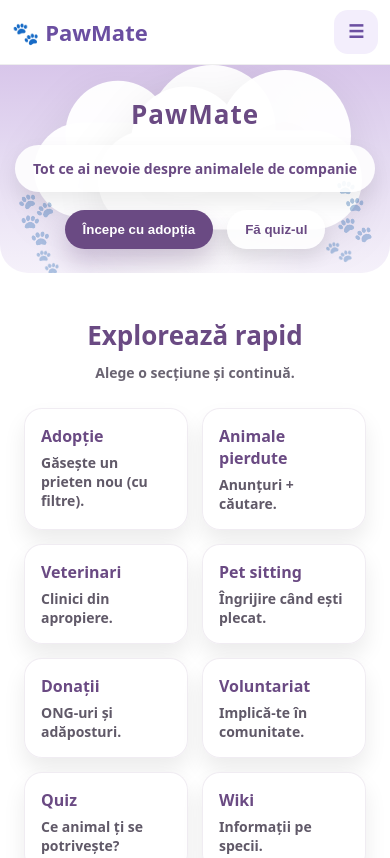
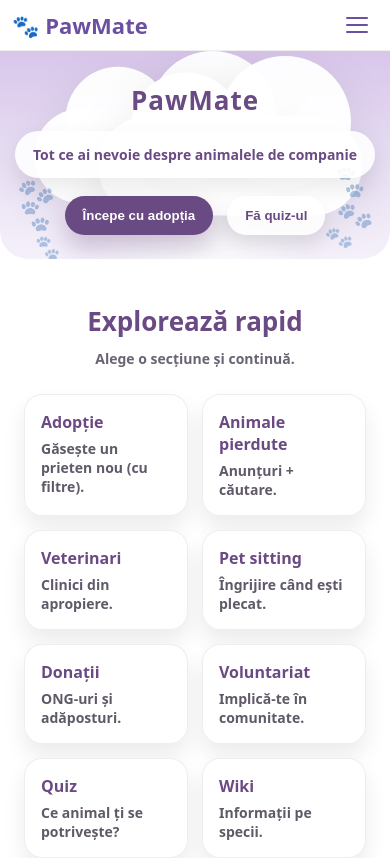
Before and after one commit to viorelinaa/PawMate, a React (Vite) app in the folder frontend/: page / in a window 390 px wide. Shown: the top 858 px of the page. Built offline with nearby package versions, Linux system fonts and the light colour scheme.

Commit message:
web telefon ver 3

```diff
--- a/frontend/src/layouts/Navbar.css
+++ b/frontend/src/layouts/Navbar.css
@@ -2,9 +2,10 @@
     display: flex;
     align-items: center;
     justify-content: space-between;
+    gap: 12px;
 
     padding: 16px 32px;
-    background-color: #ffffff;
+    background: #ffffff;
     border-bottom: 1px solid #eee;
 
     position: sticky;
@@ -23,7 +24,6 @@
     gap: 6px;
 }
 
-/* LINKS (desktop default) */
 .links {
     display: flex;
     align-items: center;
@@ -42,97 +42,108 @@
 }
 
 .links a:hover {
-    background-color: #f3eefc;
+    background: #f3eefc;
 }
 
 .links a.active {
-    background-color: #6b4fa1;
+    background: #6b4fa1;
     color: white;
 }
 
-/* BUTON MENIU (ascuns pe desktop) */
+/* ====== BUTON MOBIL ====== */
 .menuBtn {
-    display: none;
+    display: none; /* pe desktop ascuns */
     border: 0;
-    background: #f3eefc;
-    color: #6b4fa1;
-    font-size: 18px;
-    font-weight: 800;
-
-    width: 44px;
-    height: 44px;
+    background: transparent;
+    padding: 10px;
     border-radius: 14px;
     cursor: pointer;
-
-    align-items: center;
-    justify-content: center;
+    z-index: 60; /* peste overlay */
 }
 
 .menuBtn:hover {
-    background: #ebe3fb;
+    background: #f3eefc;
 }
 
-/* =========================
-   MOBILE
-   ========================= */
+.menuIcon {
+    width: 22px;
+    height: 2px;
+    background: #6b4fa1;
+    display: block;
+    position: relative;
+    border-radius: 999px;
+}
+
+.menuIcon::before,
+.menuIcon::after {
+    content: "";
+    position: absolute;
+    left: 0;
+    width: 22px;
+    height: 2px;
+    background: #6b4fa1;
+    border-radius: 999px;
+}
+
+.menuIcon::before { top: -7px; }
+.menuIcon::after  { top: 7px; }
+
+/* overlay */
+.navOverlay {
+    display: none;
+}
+
+/* ====== MOBILE ====== */
 @media (max-width: 768px) {
     .navbar {
         padding: 12px 14px;
     }
 
-    /* arătăm butonul */
     .menuBtn {
         display: inline-flex;
+        align-items: center;
+        justify-content: center;
     }
 
-    /* ascundem linkurile by default */
+    /* meniul devine "drawer" */
     .links {
-        position: absolute;
-        left: 12px;
-        right: 12px;
+        position: fixed;
         top: 64px;
-
-        display: none; /* IMPORTANT: ascuns până e open */
-        flex-direction: column;
-        gap: 8px;
+        right: 14px;
+        left: 14px;
 
         background: rgba(255, 255, 255, 0.96);
-        border: 1px solid rgba(107, 79, 161, 0.15);
-        box-shadow: 0 18px 40px rgba(0, 0, 0, 0.12);
+        border: 1px solid rgba(106, 74, 131, 0.14);
+        box-shadow: 0 18px 40px rgba(0, 0, 0, 0.16);
         border-radius: 18px;
         padding: 12px;
 
-        backdrop-filter: blur(10px);
+        display: grid;
+        gap: 10px;
+
+        transform: translateY(-10px);
+        opacity: 0;
+        pointer-events: none;
+        transition: 160ms ease;
+        z-index: 55;
     }
 
-    /* când e deschis */
     .links.open {
-        display: flex;
-        animation: dropIn 160ms ease-out;
+        transform: translateY(0);
+        opacity: 1;
+        pointer-events: auto;
     }
 
     .links a {
-        width: 100%;
-        text-align: center;
         padding: 12px 14px;
         border-radius: 14px;
-        font-weight: 700;
     }
 
-    /* pe mobil, active să arate ca un buton */
-    .links a.active {
-        background-color: #6b4fa1;
-        color: white;
+    .navOverlay.show {
+        display: block;
+        position: fixed;
+        inset: 0;
+        background: rgba(0, 0, 0, 0.08);
+        z-index: 54;
     }
 }
-
-@keyframes dropIn {
-    from {
-        opacity: 0;
-        transform: translateY(-6px);
-    }
-    to {
-        opacity: 1;
-        transform: translateY(0);
-    }
-}
--- a/frontend/src/layouts/Navbar.tsx
+++ b/frontend/src/layouts/Navbar.tsx
@@ -1,51 +1,63 @@
 import { NavLink } from "react-router-dom";
-import { useState } from "react";
+import { useEffect, useState } from "react";
 import "./Navbar.css";
 
 export default function Navbar() {
     const [open, setOpen] = useState(false);
+
+    // când treci pe desktop, închide meniul (ca să nu rămână "open" din mobil)
+    useEffect(() => {
+        const onResize = () => {
+            if (window.innerWidth > 768) setOpen(false);
+        };
+        window.addEventListener("resize", onResize);
+        return () => window.removeEventListener("resize", onResize);
+    }, []);
+
     return (
         <header className="navbar">
-            {/* LOGO CLICKABIL */}
             <NavLink to="/" className="logo" end>
                 🐾 PawMate
             </NavLink>
 
-            {/* BUTON MENIU MOBIL */}
+            {/* buton hamburger DOAR pe mobil */}
             <button
+                type="button"
                 className="menuBtn"
-                onClick={() => setOpen(!open)}
                 aria-label="Deschide meniul"
+                aria-expanded={open}
+                onClick={() => setOpen((v) => !v)}
             >
-                ☰
+                <span className="menuIcon" />
             </button>
 
-            <nav className="links">
-                <NavLink to="/" end>
+            {/* overlay pentru click în afara meniului */}
+            <div
+                className={`navOverlay ${open ? "show" : ""}`}
+                onClick={() => setOpen(false)}
+            />
+
+            {/* link-uri */}
+            <nav className={`links ${open ? "open" : ""}`}>
+                <NavLink to="/" end onClick={() => setOpen(false)}>
                     Acasă
                 </NavLink>
-
-                <NavLink to="/quiz">
+                <NavLink to="/quiz" onClick={() => setOpen(false)}>
                     Quiz
                 </NavLink>
-
-                <NavLink to="/adoptie">
+                <NavLink to="/adoptie" onClick={() => setOpen(false)}>
                     Adopție
                 </NavLink>
-
-                <NavLink to="/pierdute">
+                <NavLink to="/pierdute" onClick={() => setOpen(false)}>
                     Pierdute
                 </NavLink>
-
-                <NavLink to="/donatii">
+                <NavLink to="/donatii" onClick={() => setOpen(false)}>
                     Donații
                 </NavLink>
-
-                <NavLink to="/sitters">
+                <NavLink to="/sitters" onClick={() => setOpen(false)}>
                     Sitters
                 </NavLink>
-
-                <NavLink to="/login">
+                <NavLink to="/login" onClick={() => setOpen(false)}>
                     Login
                 </NavLink>
             </nav>
```
